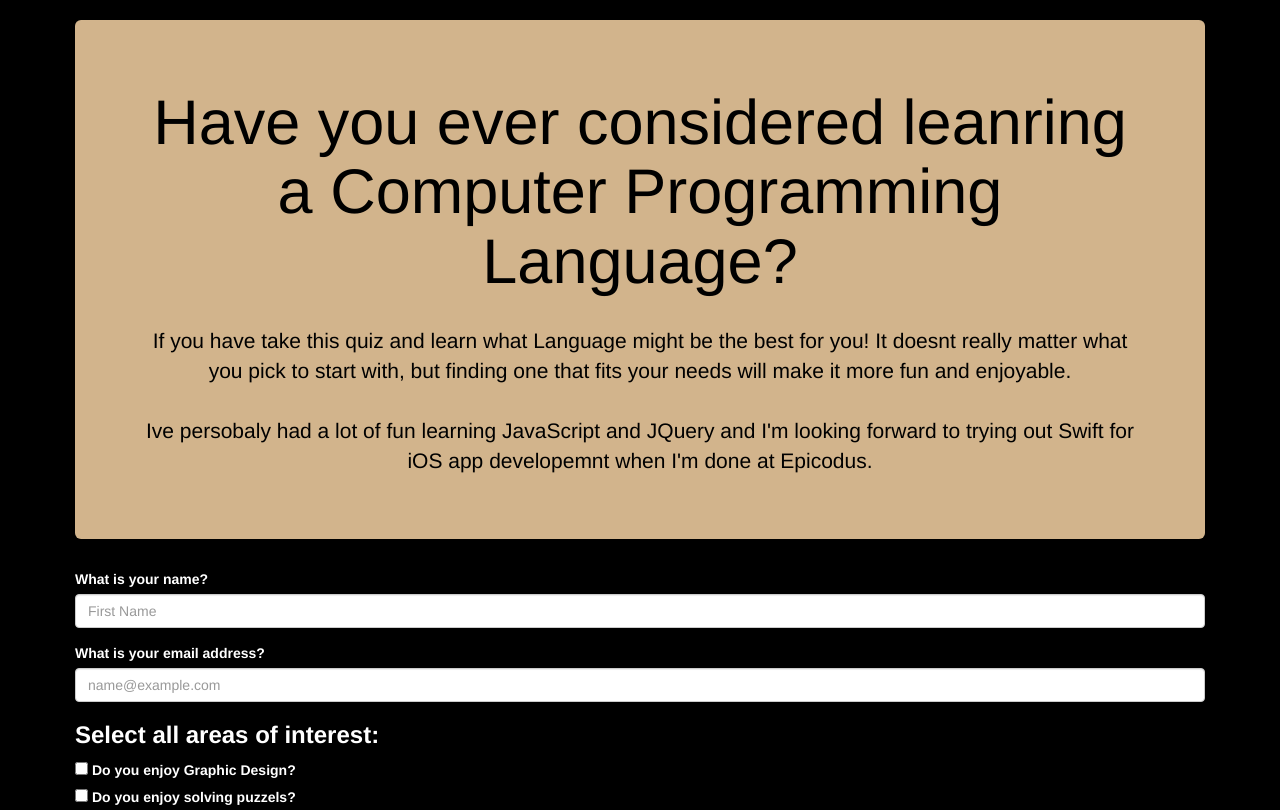
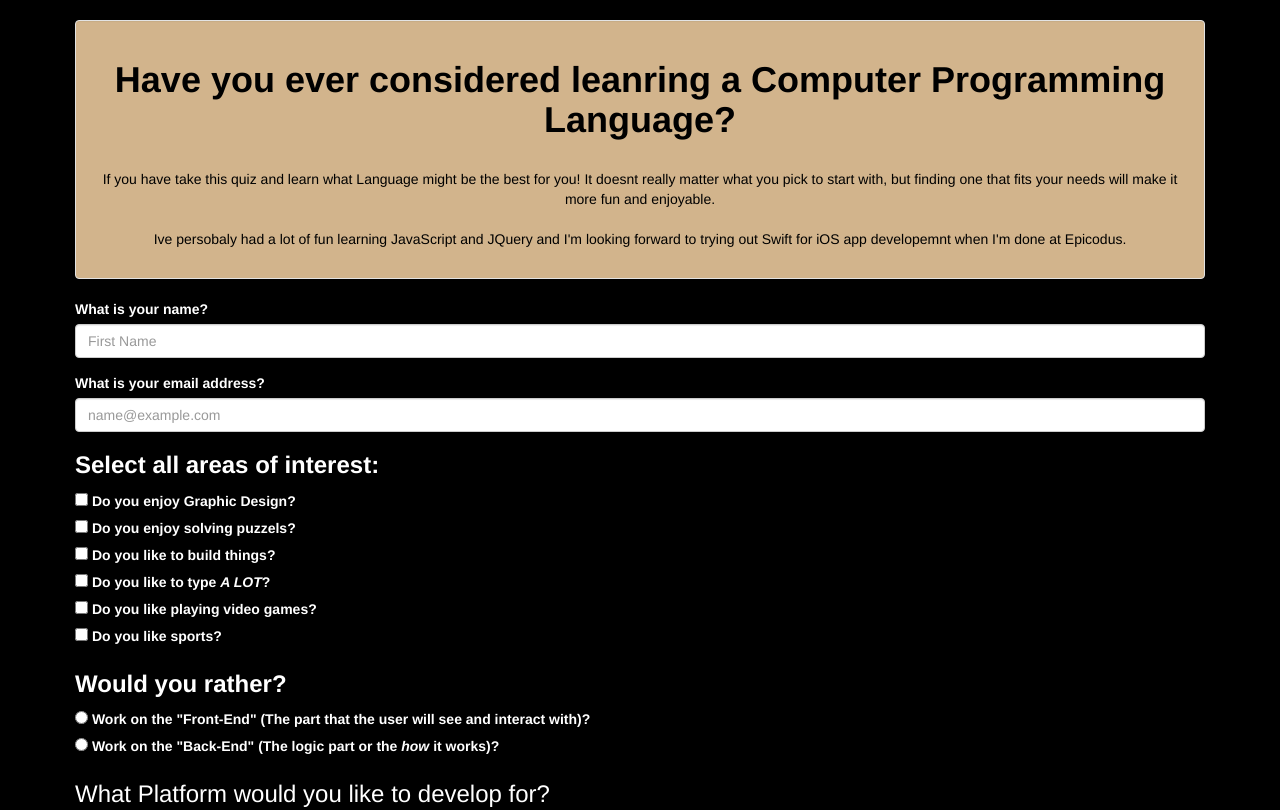
Before and after one commit to fcw1987/quiz-suggester, a plain HTML site: page index.html in a window 1280 px wide. Shown: the top 810 px of the page. Drawn offline with Linux system fonts and the light colour scheme.

Commit message:
adds changed to jumbotron/well element

```diff
--- a/css/styles.css
+++ b/css/styles.css
@@ -9,6 +9,12 @@ body {
 
 }
 
+.well {
+  background-color: tan;
+  text-align: center;
+  color: black;
+
+}
 .jumbotron {
   background-color: tan;
   text-align: center;
--- a/index.html
+++ b/index.html
@@ -11,8 +11,8 @@
 
     <div class="container">
 
-      <div class="jumbotron" >
-        <h1>Have you ever considered leanring a Computer Programming Language?</h1><br>
+      <div class="well" >
+        <h1><b>Have you ever considered leanring a Computer Programming Language?</b></h1><br>
           <p>If you have take this quiz and learn what Language might be the best for you! It doesnt really matter what you pick to start with, but finding one that fits your needs will make it more fun and enjoyable. <br> <br> Ive persobaly had a lot of fun learning JavaScript and JQuery and I'm looking forward to trying out Swift for iOS app developemnt when I'm done at Epicodus.</p>
       </div>
       <form class="mainForm" id=mainForm name=mainForm>
```
